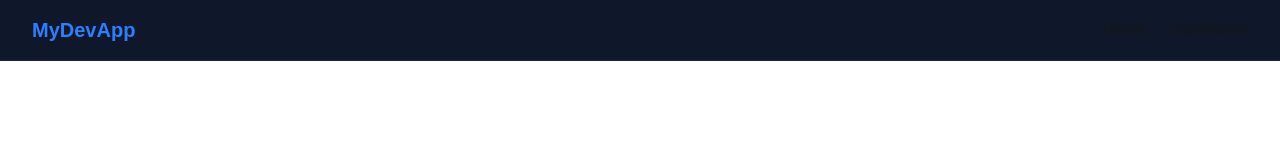
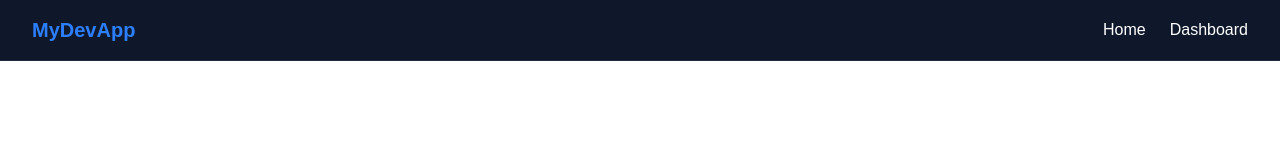
Before and after one commit to alexmps2003/my-first-nextjs, a Next.js app: page / in a window 1280 px wide. Shown: the top 160 px of the page. Built offline with nearby package versions, Linux system fonts and the light colour scheme.

Commit message:
fixed duplicate children in layout

```diff
--- a/app/layout.tsx
+++ b/app/layout.tsx
@@ -2,6 +2,7 @@ import type { Metadata } from "next";
 import { Geist, Geist_Mono } from "next/font/google";
 import "./globals.css";
 import Link from "next/link"; // Import this to allow fast page switching
+import Navbar from "@/app/ui/navbar";
 
 const geistSans = Geist({
   variable: "--font-geist-sans",
@@ -28,22 +29,7 @@ export default function RootLayout({
       <body
         className={`${geistSans.variable} ${geistMono.variable} antialiased bg-slate-950 text-white`}
       >
-        {/* Navigation Bar - Visible on every page */}
-        <nav className="flex items-center justify-between px-8 py-4 bg-slate-900 border-b border-slate-800">
-          <div className="font-bold text-xl text-blue-500">MyDevApp</div>
-          <div className="flex gap-6">
-            <Link href="/" className="hover:text-blue-400 transition-colors">
-              Home
-            </Link>
-            <Link
-              href="/dashboard"
-              className="hover:text-blue-400 transition-colors"
-            >
-              Dashboard
-            </Link>
-          </div>
-        </nav>
-
+        <Navbar />
         {/* The actual page content */}
         <main className="min-h-screen">{children}</main>
 
--- /dev/null
+++ b/app/ui/navbar.tsx
@@ -0,0 +1,20 @@
+import Link from "next/link";
+
+export default function Navbar() {
+  return (
+    <nav className="flex items-center justify-between px-8 py-4 bg-slate-900 border-b border-slate-800 text-white">
+      <div className="font-bold text-xl text-blue-500">MyDevApp</div>
+      <div className="flex gap-6">
+        <Link href="/" className="hover:text-blue-400 transition-colors">
+          Home
+        </Link>
+        <Link
+          href="/dashboard"
+          className="hover:text-blue-400 transition-colors"
+        >
+          Dashboard
+        </Link>
+      </div>
+    </nav>
+  );
+}
```
